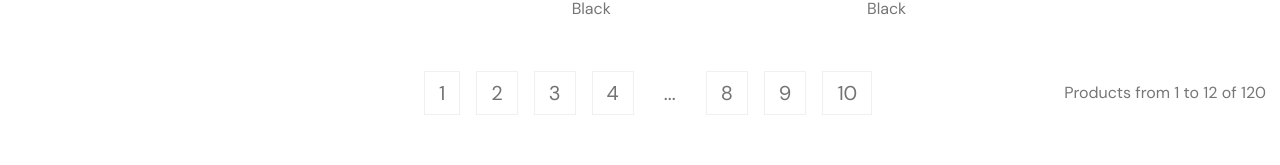
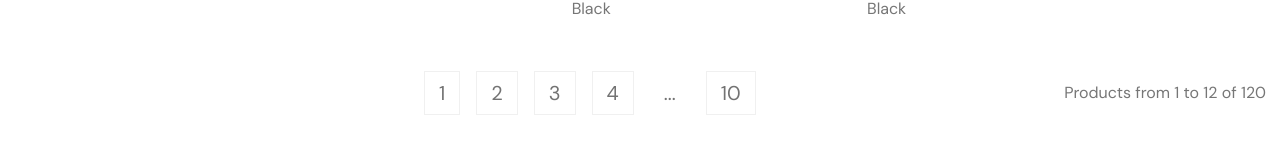
Before and after one commit to menabil/pagination, a React (Vite) app: page / in a window 1280 px wide. Shown: the part 2982-3147 px from the top of the page. Built offline with nearby package versions, Linux system fonts and the light colour scheme.

Commit message:
add class name

```diff
--- a/src/components/Pagination.jsx
+++ b/src/components/Pagination.jsx
@@ -54,7 +54,7 @@ function PaginatedItems({ itemsPerPage }) {
       <div className="flex justify-between items-center py-[50px]">
         <ReactPaginate
           containerClassName="flex items-center"
-          pageLinkClassName="px-3.5 py-2 mr-4 text-xl border-[#F0F0F0] border text-[#737373] cursor-pointer"
+          pageLinkClassName="px-3.5 py-2 mr-4 text-xl border-[#F0F0F0] border text-[#737373] bg-[#fff] cursor-pointer"
           breakLabel="..."
           breakClassName="px-3.5 py-2 mr-4 text-xl border-none text-[#737373]"
           onPageChange={handlePageClick}
@@ -63,6 +63,8 @@ function PaginatedItems({ itemsPerPage }) {
           renderOnZeroPageCount={null}
           previousLabel=""
           nextLabel=""
+          marginPagesDisplayed={1}
+          activeClassName=""
         />
         <p className="text-[#767676] text-[16px] font-dmSan pr-3.5">
           Products from {itemOffset + 1} to{" "}
```
